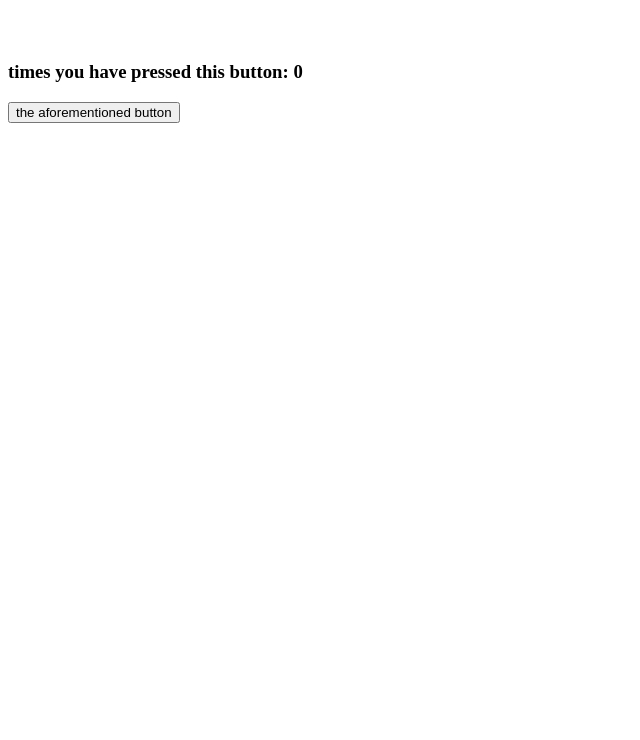
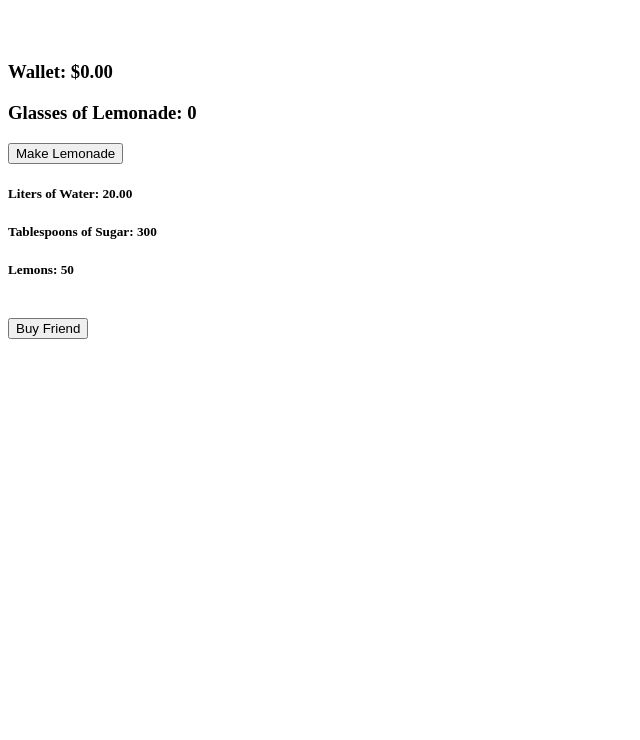
Before and after one commit to solcaer/solcaer.github.io, a plain HTML site: page index.html in a window 1280 px wide. Shown: the part 60-800 px from the top of the page, without its empty margins (0-640 px from the left). Drawn offline with Linux system fonts and the light colour scheme.

Commit message:
basic clicks

```diff
--- a/index.html
+++ b/index.html
@@ -2,11 +2,22 @@
 	<head>
 		<link rel="stylesheet" type="text/css" href="interface.css" />
 		<body>
-			<h1>hi ryan</h1>
+			<h1>lemonade stand</h1>
 			<br>
 			<br>
-			<h3><strong>times you have pressed this button: </strong><span id="glasses"><strong></strong></span></h3>
-			<button type="button" onClick="makeLemonade(1)">the aforementioned button</button>
+			<div id="mainclick">
+				<h3>Wallet: $<span id="money">0.00</span></h3>
+				<h3><strong>Glasses of Lemonade: </strong><span id="glasses"><strong></strong></span></h3>
+				<button type="button" onClick="makeLemonade(1)">Make Lemonade</button>
+				<br>
+				<h5>Liters of Water: <span id="water">20.00</span></h5>
+				<h5>Tablespoons of Sugar: <span id="sugar"></span></h5>
+				<h5>Lemons: <span id="lemons"></span></h5>
+			</div>
+			<br>
+			<div id="autoclick">
+			<button type = "button" onClick="buyFriend">Buy Friend</button>
+			</div>
 			<script type="text/javascript" src="main.js"></script>
 		</body>
 	</head>
--- a/main.js
+++ b/main.js
@@ -1,6 +1,40 @@
+let gamePhase = 0;
 var glasses = 0;
+let water = 20.00;
+let sugar = 300;
+let lemons = 50;
+let money = 0.00;
+let customerDelay = 2000;
+let glassPrice = 1.00;
 document.getElementById("glasses").innerHTML = glasses;
+document.getElementById("water").innerHTML = water.toFixed(2);
+document.getElementById("sugar").innerHTML = sugar;
+document.getElementById("lemons").innerHTML = lemons;
+document.getElementById("money").innerHTML = money.toFixed(2);
 function makeLemonade(clickPower) {
-	glasses = glasses + clickPower
+	if (water >= 0.25 && sugar >= 2 && lemons >=1) {
+		water -= 0.25;
+		sugar -= 2;
+		lemons -= 1;
+		glasses = glasses + clickPower;
+	}
+	if (gamePhase === 0){
+		gamePhase = 1;
+	}
 	document.getElementById("glasses").innerHTML = glasses;
+	document.getElementById("water").innerHTML = water.toFixed(2);
+	document.getElementById("sugar").innerHTML = sugar;
+	document.getElementById("lemons").innerHTML = lemons;
 }
+
+var autoSellInterval = window.setInterval(glassAutoSell, customerDelay);
+function glassAutoSell() {
+	if (glasses >= 1) {
+		glasses--;
+		money = money + glassPrice;
+		document.getElementById("money").innerHTML = money.toFixed(2);
+		document.getElementById("glasses").innerHTML = glasses;
+	}
+}
+
+glassAutoSell();
```
